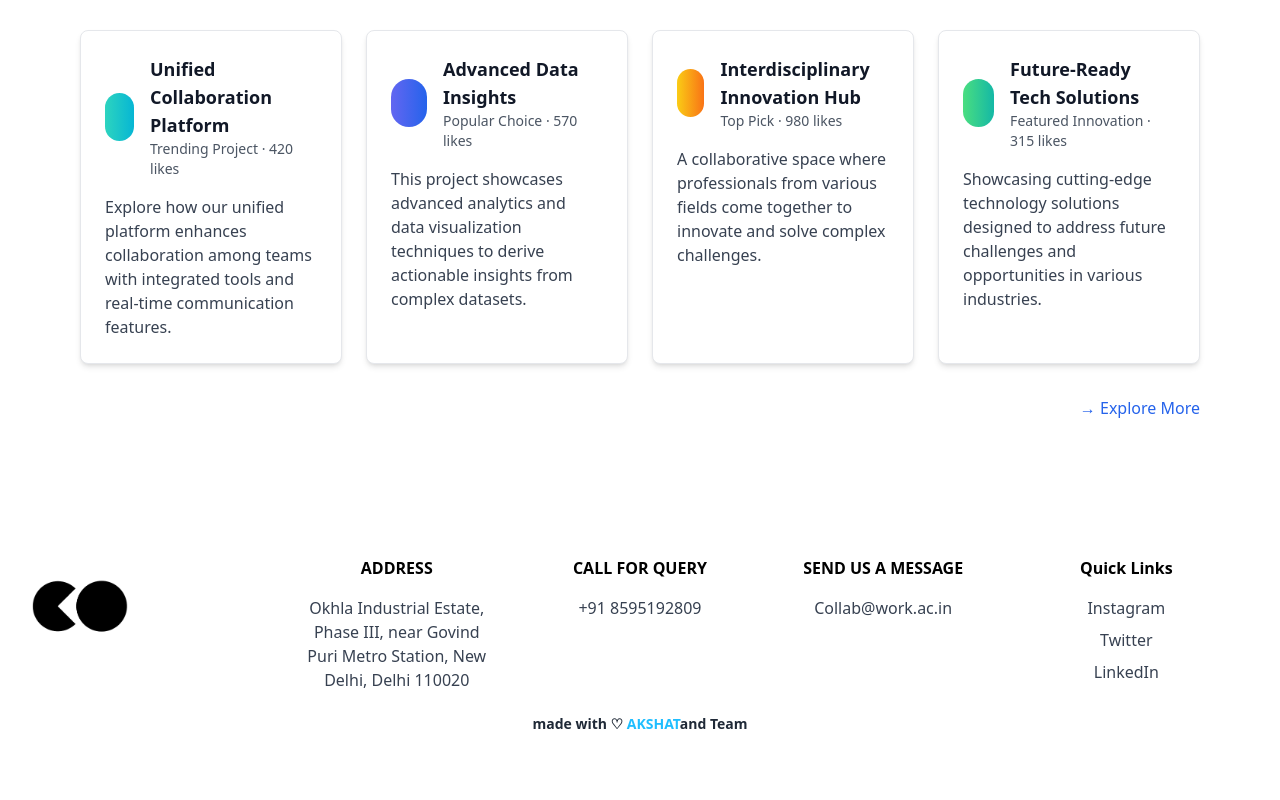
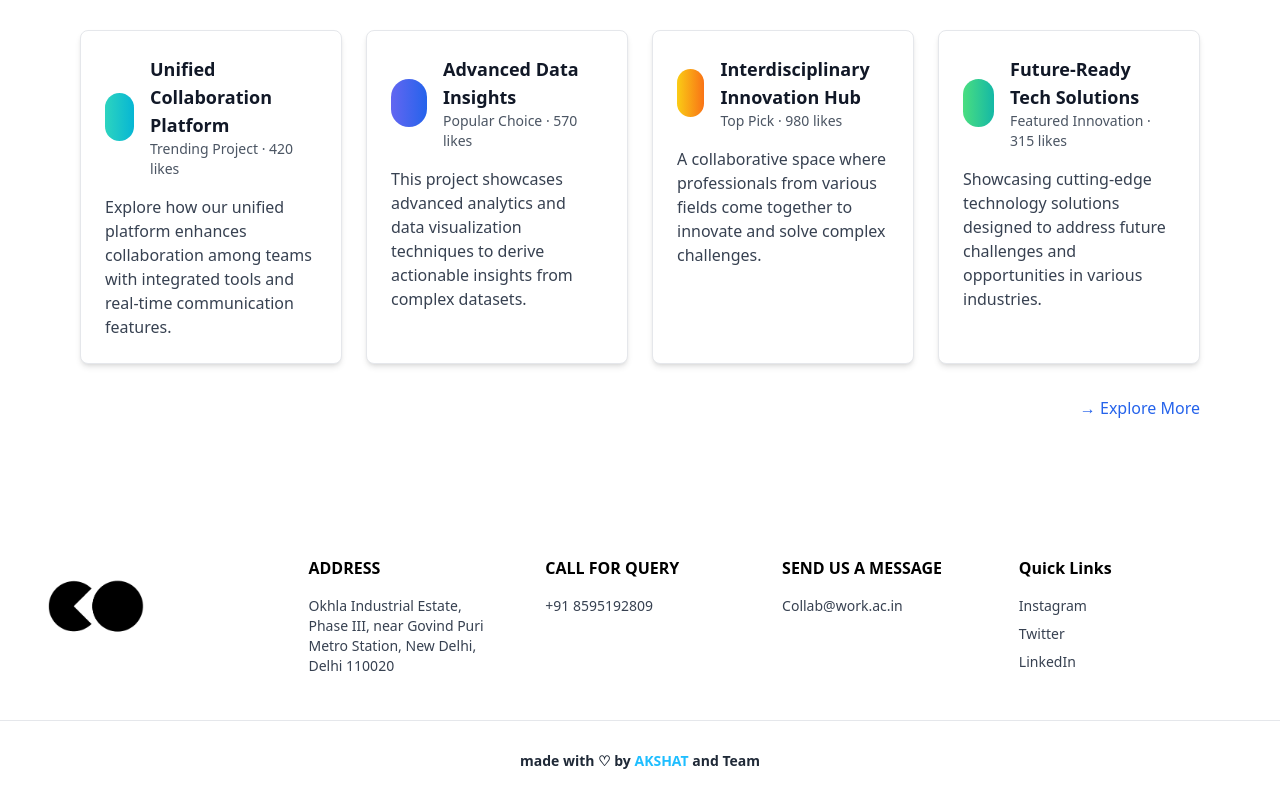
Before and after one commit to akshatIIIT/HackathonProject, a React (Vite) app: page / in a window 1280 px wide. Shown: the part 2386-3186 px from the top of the page. Before the commit the page ends 3150 px from the top, so only its background shows below. Built offline with nearby package versions, Linux system fonts and the light colour scheme.

Commit message:
Update Footer.jsx

```diff
--- a/src/Home/Footer.jsx
+++ b/src/Home/Footer.jsx
@@ -3,56 +3,65 @@ import React from 'react';
 const Footer = () => {
   return (
     <>
-    <footer id="contact" className="bg-white py-10 mt-16">
+      <footer id="contact" className="bg-white py-10 mt-16 px-4">
         <div className="container mx-auto lg:px-8 flex flex-col md:flex-row items-start">
           {/* Logo */}
           <div className="w-full md:w-1/5 text-center md:text-left mb-8 md:mb-0 flex justify-center md:justify-start">
-          <img src="/logo-1.png" alt="Logo" className="w-24 h-auto mb-4 md:mb-0" />
+            <img src="/logo-1.png" alt="Logo" className="w-24 h-auto" />
           </div>
 
           {/* Footer Content */}
           <div className="w-full md:w-4/5">
-          <div className="flex flex-wrap justify-around items-start">
-            {/* Contact Information */}
-            <div className="w-full md:w-1/5 text-center mb-8">
+            <div className="flex flex-wrap justify-around gap-y-10">
+              {/* Address */}
+              <div className="w-full sm:w-1/2 md:w-1/5 text-center md:text-left">
                 <h4 className="font-bold mb-4 text-black">ADDRESS</h4>
-              <p className="text-gray-700">
+                <p className="text-gray-700 text-sm">
                   Okhla Industrial Estate, Phase III, near Govind Puri Metro Station, New Delhi, Delhi 110020
                 </p>
               </div>
 
-            <div className="w-full md:w-1/5 text-center mb-8">
+              {/* Call Info */}
+              <div className="w-full sm:w-1/2 md:w-1/5 text-center md:text-left">
                 <h4 className="font-bold mb-4 text-black">CALL FOR QUERY</h4>
-              <p className="text-gray-700">+91 8595192809</p>
+                <p className="text-gray-700 text-sm">+91 8595192809</p>
               </div>
 
-            <div className="w-full md:w-1/5 text-center mb-8">
+              {/* Email */}
+              <div className="w-full sm:w-1/2 md:w-1/5 text-center md:text-left">
                 <h4 className="font-bold mb-4 text-black">SEND US A MESSAGE</h4>
-              <p className="text-gray-700">
-                <a href="mailto:Collab@Work.ac.in" className="hover:text-gray-900 transition duration-300">Collab@work.ac.in</a>
+                <p className="text-gray-700 text-sm">
+                  <a href="mailto:Collab@Work.ac.in" className="hover:text-gray-900 transition duration-300">
+                    Collab@work.ac.in
+                  </a>
                 </p>
               </div>
 
-            <div className="w-full md:w-1/5 text-center mb-8">
+              {/* Quick Links */}
+              <div className="w-full sm:w-1/2 md:w-1/5 text-center md:text-left">
                 <h4 className="font-bold mb-4 text-black">Quick Links</h4>
-              <ul className="text-gray-700">
-                <li className="mb-2"><a href="#" className="hover:text-gray-900 transition duration-300">Instagram</a></li>
-                <li className="mb-2"><a href="#" className="hover:text-gray-900 transition duration-300">Twitter</a></li>
-                <li className="mb-2"><a href="#" className="hover:text-gray-900 transition duration-300">LinkedIn</a></li>
+                <ul className="text-gray-700 text-sm">
+                  <li className="mb-2">
+                    <a href="#" className="hover:text-gray-900 transition duration-300">Instagram</a>
+                  </li>
+                  <li className="mb-2">
+                    <a href="#" className="hover:text-gray-900 transition duration-300">Twitter</a>
+                  </li>
+                  <li className="mb-2">
+                    <a href="#" className="hover:text-gray-900 transition duration-300">LinkedIn</a>
+                  </li>
                 </ul>
               </div>
             </div>
-
-
           </div>
         </div>
       </footer>
 
-
-<div className=" h-20 w-full text-center text-gray-800 -mt-20 flex items-center justify-center ">
-<p className="text-sm font-semibold">made with ♡ <span className='text-[#1FBEFF]'>AKSHAT</span>and Team</p>
+      <div className="h-20 w-full text-center text-gray-800 flex items-center justify-center border-t">
+        <p className="text-sm font-semibold">
+          made with ♡ by <span className="text-[#1FBEFF]">AKSHAT</span> and Team
+        </p>
       </div>
-
     </>
   );
 };
```
Lines whose indentation alone changed are shown as unchanged.
